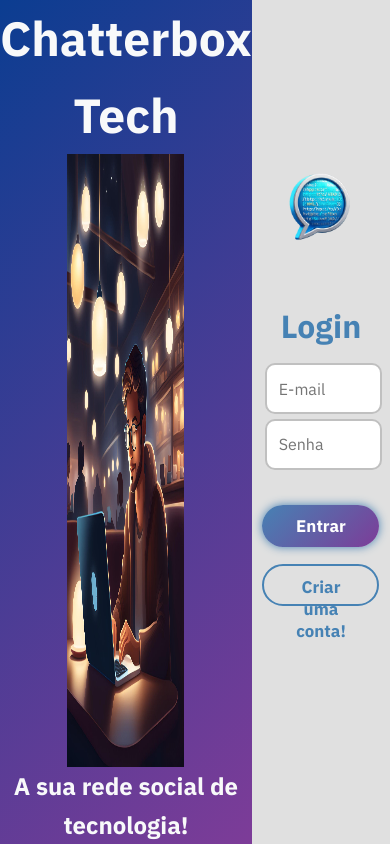
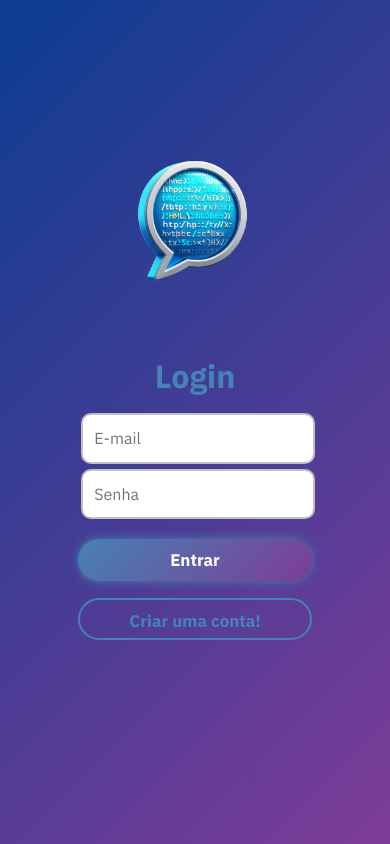
Before and after one commit to carolcampos22/chatterbox-frontend, a React (Vite) app: page / in a window 390 px wide. Built offline with nearby package versions, Linux system fonts and the light colour scheme; the HTML template or start-up script is replaced by a standard one; a web font is replaced by a local one.

Commit message:
Responsividade nas páginas de login, cadastro e posts

```diff
--- a/src/components/comment/CardComment.jsx
+++ b/src/components/comment/CardComment.jsx
@@ -1,17 +1,12 @@
-import React, { useState } from 'react'
-import { LikesDislikes, LikesDislikesCommentsContainer } from '../post/StylesCardPost'
+import React from 'react'
 import { ContainerCardComment } from './StylesCardComment'
-import ArrowUp from '../../assets/arrow-up.svg'
-import ArrowDown from '../../assets/arrow-down.svg'
-import { LikeOrDislike } from '../../constants/constants'
-
 
 const CardComment = ({creatorComment, message}) => {
 
   return (
 
       <ContainerCardComment>
-      <p>Enviado por: {creatorComment}</p>
+      <p>Enviado por: @{creatorComment}</p>
       <h3>{message}</h3>
 
     </ContainerCardComment>
--- a/src/components/post/StylesCardPost.jsx
+++ b/src/components/post/StylesCardPost.jsx
@@ -22,8 +22,20 @@ export const LikesDislikesCommentsContainer = styled.div`
     display: flex;
     justify-content: flex-end;
     align-items: center;
-    gap: 1vw;
+    gap: 1.5vw;
     margin-top: 2vh;
+
+    @media(max-width: 1150px){
+        gap: 3vw;
+    }
+
+    @media(max-width: 950px){
+        justify-content: space-around;
+    }
+
+    @media(max-width: 560px){
+        justify-content: space-around;
+    }
 `
 
 export const LikesDislikes = styled.div`
@@ -34,16 +46,53 @@ export const LikesDislikes = styled.div`
     border: 2px solid lightgray;
     border-radius: 40px;
     margin-top: 1vh;
-    padding: .4rem;
+
+    @media(max-width: 1560px){
+        width: 10vw;
+        gap: .5vw;
+    }
+
+    @media(max-width: 1150px){
+        width: 12vw;
+    }
+
+    @media(max-width: 950px){
+        width: 25vw;
+    }
+
+    @media(max-width: 560px){
+        justify-content: space-around;
+    }
 `
 
 export const Comments = styled.div`
     display: flex;
     justify-content: space-between;
     align-items: center;
-    width: 7vw;
+    width: 6vw;
     border: 2px solid lightgray;
     border-radius: 40px;
     margin-top: 1vh;
-    padding: .4rem;
+    margin-right: 2vw;
+    padding: 0.3rem .5rem;
+
+
+    @media(max-width: 1560px){
+        width: 8vw;
+    }
+
+    @media(max-width: 1150px){
+        width: 9vw;
+        gap: .5vw;
+    }
+
+    @media(max-width: 950px){
+        width: 16vw;
+        padding-right: 0.8rem;
+    }
+
+    @media(max-width: 560px){
+        justify-content: space-around;
+        width: 20vw;
+    }
 `
--- a/src/constants/constants.js
+++ b/src/constants/constants.js
@@ -49,7 +49,7 @@ export const AddPost = async (body) => {
         body,
         {
             headers: {
-                Authorization: localStorage.getItem("login-chatterboxox.token")
+                Authorization: localStorage.getItem("login-chatterbox.token")
             }
         }
         )
--- a/src/index.css
+++ b/src/index.css
@@ -34,14 +34,14 @@ a:hover {
 }
 
 button {
-  background-color: var(--continent-color);
+  background-color: var(--ocean-color);
   color: white;
   border: none;
   padding: 10px 20px;
-  border-radius: 5px;
+  border-radius: 30px;
 }
 
 button:hover {
-  background-color: var(--primary-color);
+  background-color: var(--continent-color);
   cursor: pointer;
 }
--- a/src/pages/comments/Comments.jsx
+++ b/src/pages/comments/Comments.jsx
@@ -1,111 +1,3 @@
-// import React, { useEffect, useState } from 'react';
-// import { useNavigate, useParams } from 'react-router-dom';
-// import { AddComment, ListComments, ListPosts } from '../../constants/constants';
-// import CardComment from '../../components/comment/CardComment';
-// import CardPost from '../../components/post/CardPost';
-// import { ButtonComment, CommentsContainer, Loading } from './StylesComments';
-// import { ButtonPost } from '../posts/StylesPosts';
-// import Header from '../../components/header/Header';
-// import { useForm } from '../../hooks/useForm';
-// import { useProtectedPage } from '../../hooks/useProtectedPage';
-// import { Navbar } from '../../components/navbar/Navbar';
-
-// const Comments = () => {
-//   const { id } = useParams();
-//   const [posts, setPosts] = useState(null);
-//   const [comments, setComments] = useState([]);
-//   const [form, onChangeInputs, clearInputs] = useForm({
-//     message: "",
-
-//   })
-//   const navigate = useNavigate()
-//   useProtectedPage(navigate)
-
-//   const onSubmit = async (event) => {
-//     event.preventDefault()
-//     clearInputs()
-
-
-//     try {
-//       const { token } = await AddComment({
-//         message: form.message,
-
-//       }, id)
-//       localStorage.getItem("login-chatterbox.token", token)
-//       alert("Comentário enviado!")
-
-//     } catch (error) {
-//       alert(error.response.data);
-//       console.log(error)
-//     }
-//   }
-
-
-//   useEffect(() => {
-//     ListComments(id)
-//       .then(data => {
-//         setComments(data);
-//       })
-//       .catch(error => {
-//         console.log(error);
-//       });
-
-//     ListPosts(id)
-//       .then(dataPost => {
-//         setPosts(dataPost);
-//       })
-//       .catch(error => {
-//         console.log(error);
-//       });
-//   }, [id, comments]);
-
-
-//   if (!posts) {
-//     return <Loading>Loading...</Loading>;
-//   }
-
-//   return (
-//     <>
-//       <div style={{display: "flex", flexDirection: "column", justifyContent: "center", alignItems: "center"}}>
-//         <Header />
-//         <Navbar />
-//       </div>
-//       <CommentsContainer>
-
-//         {posts.map((post, index) => {
-//           if (post.id === id) {
-//             return <CardPost
-//               key={index}
-//               creatorPost={post.creator?.nickname}
-//               content={post.content}
-//               likes={post.likes}
-//               dislikes={post.dislikes}
-//               comments={post.comments}
-//               id={post.id}
-//             />
-//           }
-//         })}
-
-//         <textarea value={form.message} name='message' onChange={onChangeInputs} placeholder='Adicionar comentário...'></textarea>
-//         <ButtonComment onClick={onSubmit}>Responder</ButtonComment>
-//         {comments.map((comment, index) => (
-//           <CardComment
-//             key={index}
-//             creatorComment={comment.creator.creatorNickname}
-//             message={comment.message}
-//             likes={comment.likes}
-//             dislikes={comment.dislikes}
-//             comments={comment.comments}
-//             idComment={comment.id}
-//             idPost={comment.idPost}
-//           />
-//         ))}
-//       </CommentsContainer>
-//     </>
-//   );
-// }
-
-// export default Comments;
 
 import React, { useEffect, useState } from 'react';
 import { useNavigate, useParams } from 'react-router-dom';
@@ -113,7 +5,6 @@ import { AddComment, ListComments, ListPosts } from '../../constants/constants';
 import CardComment from '../../components/comment/CardComment';
 import CardPost from '../../components/post/CardPost';
 import { ButtonComment, CommentsContainer, Loading } from './StylesComments';
-import { ButtonPost } from '../posts/StylesPosts';
 import Header from '../../components/header/Header';
 import { useForm } from '../../hooks/useForm';
 import { useProtectedPage } from '../../hooks/useProtectedPage';
@@ -123,7 +14,7 @@ const Comments = () => {
   const { id } = useParams();
   const [posts, setPosts] = useState(null);
   const [comments, setComments] = useState([]);
-  const [shouldUpdate, setShouldUpdate] = useState(false); // Estado para controlar a atualização
+  const [shouldUpdate, setShouldUpdate] = useState(false);
   const [form, onChangeInputs, clearInputs] = useForm({
     message: "",
   });
@@ -139,7 +30,7 @@ const Comments = () => {
       const { token } = await AddComment({ message: form.message }, id);
       localStorage.getItem("login-chatterbox.token", token);
       alert("Comentário enviado!");
-      setShouldUpdate(prev => !prev); // Alterna o estado para forçar atualização
+      setShouldUpdate(prev => !prev);
     } catch (error) {
       alert(error.response.data);
       console.log(error);
@@ -154,7 +45,7 @@ const Comments = () => {
       .catch(error => {
         console.log(error);
       });
-  }, [id, shouldUpdate]); // Atualiza os comentários quando shouldUpdate muda
+  }, [id, shouldUpdate]);
 
   useEffect(() => {
     ListPosts(id)
--- a/src/pages/login/Login.jsx
+++ b/src/pages/login/Login.jsx
@@ -2,7 +2,7 @@ import React, { useState } from 'react'
 import logo from '../../assets/chat.png'
 import picture from '../../assets/person-with-notebook.png'
 import './StylesLogin.jsx'
-import { Button, ContainerLogin, CreateAccountButton, InputsLogin, LeftSide, Logo, RightSide } from './StylesLogin.jsx'
+import { Button, ButtonsContainer, ContainerLogin, CreateAccountButton, InputsLogin, LeftSide, Logo, RightSide } from './StylesLogin.jsx'
 import { useNavigate } from 'react-router-dom'
 import { goToPostsPage, goToSignUpPage } from '../../router/coordinator'
 import { useForm } from "../../hooks/useForm"
@@ -88,14 +88,14 @@ export const Login = ({ setIsLoggedIn }) => {
               required
             ></input>
 
-            <div>
+            <ButtonsContainer>
               <Button type="submit" onClick={onSubmit}>
                 {isLoading ? 'Carregando...' : 'Entrar'}
               </Button>
               <CreateAccountButton onClick={() => goToSignUpPage(navigate)}>
                 Criar uma conta!
               </CreateAccountButton>
-            </div>
+            </ButtonsContainer>
 
           </form>
         </InputsLogin>
--- a/src/pages/login/StylesLogin.jsx
+++ b/src/pages/login/StylesLogin.jsx
@@ -29,6 +29,24 @@ export const LeftSide = styled.div`
   h1 {
     font-size: 3rem;
   }
+
+  @media (max-width: 1400px) {
+    img{
+      width: 50vw;
+    }
+  }
+
+  @media (max-width: 970px) {
+
+    img{
+      width: 40vw;
+    }
+
+}
+
+@media (max-width: 820px) {
+   display: none;
+}
 `;
 
 export const RightSide = styled.div`
@@ -39,6 +57,11 @@ export const RightSide = styled.div`
   background-color: #E0E0E0;
   width: 50vw;
   height: 100vh;
+
+  @media (max-width: 820px) {
+   width: 100%;
+   background: linear-gradient(135deg, #0B3D91, #7D3C98);
+}
 `;
 
 export const Logo = styled.div`
@@ -46,6 +69,10 @@ export const Logo = styled.div`
 
   img {
     width: 22vw;
+
+    @media (max-width: 820px) {
+       width: 80%;
+    }
   }
 
   h1 {
@@ -56,7 +83,12 @@ export const Logo = styled.div`
   h2 {
     color: gray;
   }
-`;
+
+  @media (max-width: 970px) {
+      width: 50vw;
+  }
+
+`
 
 export const InputsLogin = styled.div`
   margin-bottom: 4vh;
@@ -94,12 +126,19 @@ export const InputsLogin = styled.div`
     @media (max-width: 3000px) {
       width: 30vw;
     }
+
+    @media (max-width: 820px) {
+      width: 100%;
   }
-
-  @media (max-width: 3000px) {
-    width: 30vw;
   }
 `;
+
+export const ButtonsContainer = styled.div`
+  @media (max-width: 820px) {
+     display: flex;
+     flex-direction: column;
+    }
+`
 
 export const Button = styled.button`
   width: 80vw;
@@ -124,6 +163,10 @@ export const Button = styled.button`
   @media (max-width: 3000px) {
     width: 30vw;
   }
+
+  @media (max-width: 820px) {
+     width: 60vw;
+    }
 `;
 
 export const CreateAccountButton = styled.button`
@@ -148,4 +191,8 @@ export const CreateAccountButton = styled.button`
   @media (max-width: 3000px) {
     width: 30vw;
   }
+
+  @media (max-width: 820px) {
+     width: 60vw;
+    }
 `;
--- a/src/pages/posts/Posts.jsx
+++ b/src/pages/posts/Posts.jsx
@@ -29,7 +29,6 @@ const Posts = () => {
     ListPosts()
       .then(data => {
         setPosts(data)
-        console.log(data)
         setLoading(false)
       })
       .catch(
@@ -54,6 +53,7 @@ const Posts = () => {
         <ButtonPost onClick={() => goToCreatePostFormPage(navigate)}>Novo post</ButtonPost>
         <div>
           {posts.map((post, index) => {
+            console.log(post.title, post.comments)
             return (
               <CardPost
                 key={index}
--- a/src/pages/signUp/StylesSignUp.jsx
+++ b/src/pages/signUp/StylesSignUp.jsx
@@ -29,6 +29,24 @@ export const RightSide = styled.div`
   h1 {
     font-size: 3rem;
   }
+
+  @media (max-width: 1400px) {
+    img{
+      width: 50vw;
+    }
+  }
+
+  @media (max-width: 970px) {
+
+    img{
+      width: 50vw;
+    }
+
+}
+
+@media (max-width: 820px) {
+   display: none;
+}
 `;
 
 export const LeftSide = styled.div`
@@ -43,7 +61,17 @@ export const LeftSide = styled.div`
   img{
     width: 22vw;
     margin-bottom: 2vh;
+
+    @media (max-width: 820px) {
+       width: 60vw;
+
+    }
   }
+
+  @media (max-width: 820px) {
+   width: 100%;
+   background: linear-gradient(135deg, #0B3D91, #7D3C98);
+}
 `;
 
 
@@ -84,11 +112,19 @@ export const InputsSignUpContainer = styled.div`
     @media (max-width: 3000px) {
       width: 30vw;
     }
+
+    @media (max-width: 820px) {
+       width: 60vw;
+       align-self: center;
+
+    }
   }
 
   @media (max-width: 3000px) {
     width: 30vw;
   }
+
+
 `;
 
 export const Button = styled.button`
@@ -114,6 +150,10 @@ export const Button = styled.button`
   @media (max-width: 3000px) {
     width: 30vw;
   }
+
+  @media (max-width: 820px) {
+       width: 60%;
+    }
 `;
 
 export const LoginButton = styled.button`
@@ -138,4 +178,13 @@ export const LoginButton = styled.button`
   @media (max-width: 3000px) {
     width: 30vw;
   }
+
+  @media (max-width: 970px) {
+    font-size: .9rem;;
+
+}
+
+@media (max-width: 820px) {
+       width: 60%;
+    }
 `;
```
